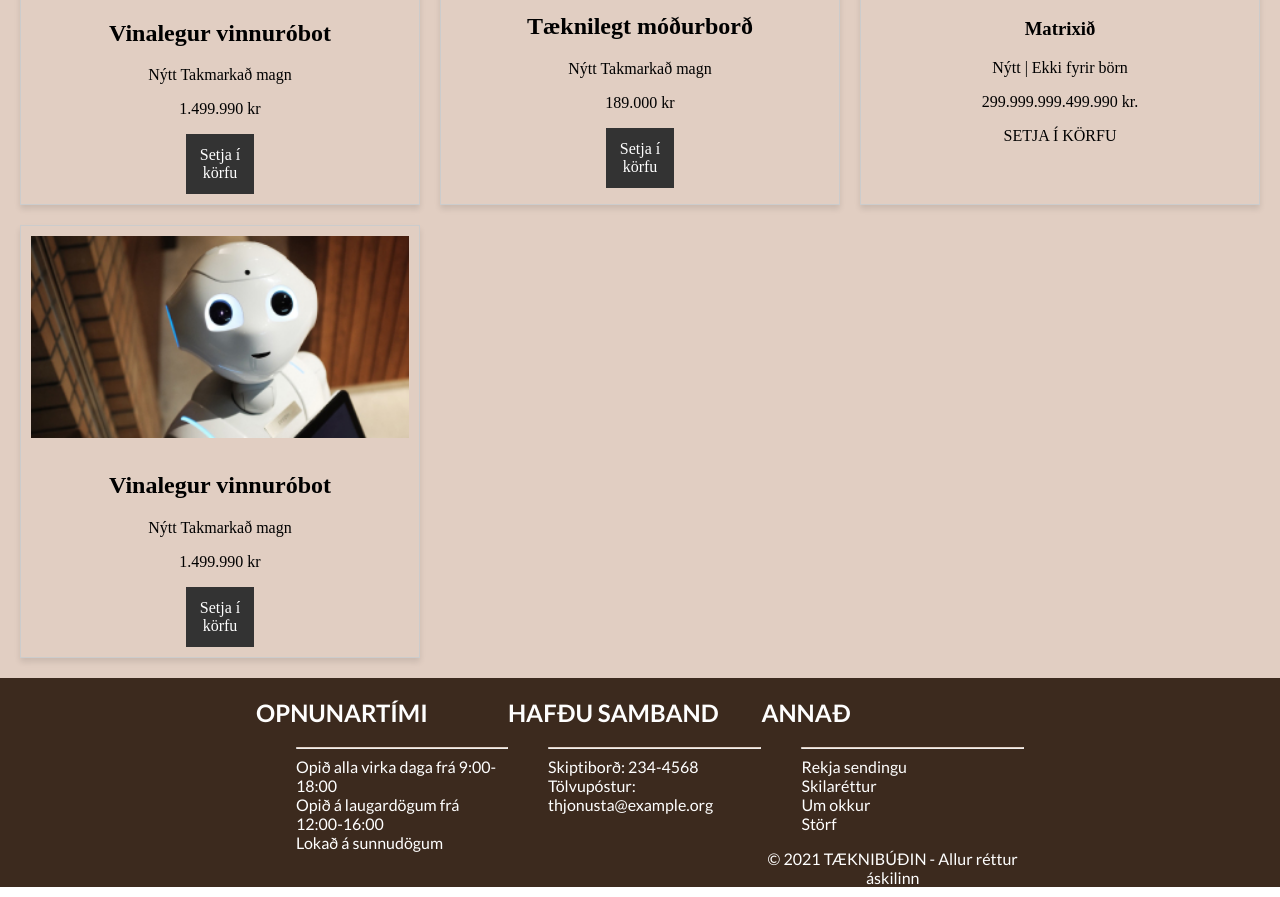
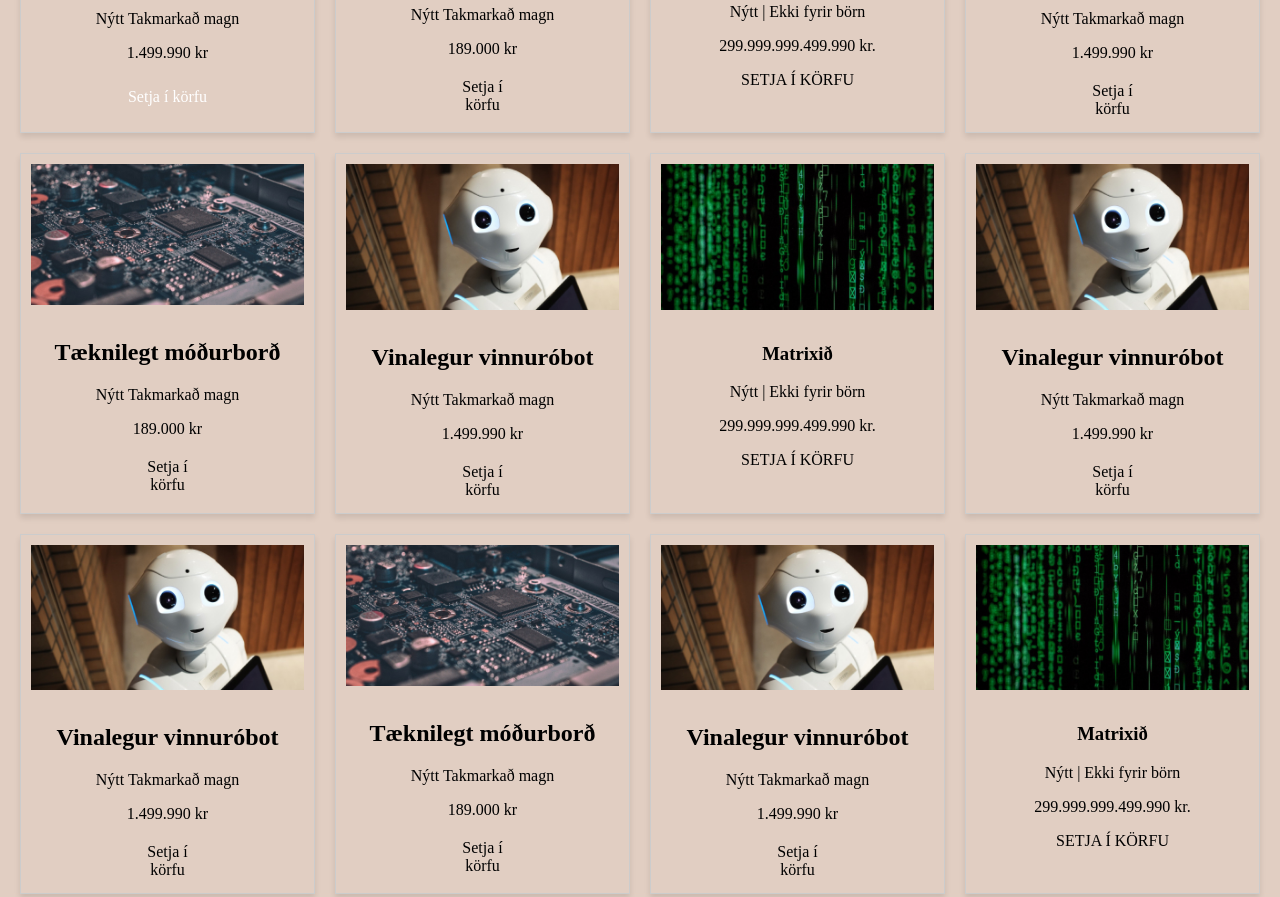
Before and after one commit to edilinga/hopurinn, a website: page vorulisti.html in a window 1280 px wide. Shown: the part 247-1144 px from the top of the page. Drawn offline with Linux system fonts and the light colour scheme; a web font is replaced by a local one.

Commit message:
bætti við í vörulista og index

```diff
--- a/styles/styles.css
+++ b/styles/styles.css
@@ -204,7 +204,7 @@ Nokkrar af nýjustu vörunum okkar kaflinn
 
 .container {
   display: grid;
-  grid-template-columns: repeat(3, 1fr);
+  grid-template-columns: repeat(4, 1fr);
   gap: 20px;
   padding: 20px;
   background-color: #e1cec2;
@@ -258,14 +258,13 @@ footer .footer-copyright {
   margin-bottom: 10px;
 }
 
-.item button {
-  background-color: #333;
+.view-items{
+  display: inline-block;
+  padding: 10px 20px;
   color: #fff;
-  padding: 8px 12px;
-  border: none;
-  cursor: pointer;
+  text-decoration: none;
+  transition: background-color 0.3s ease;
 }
-
 
 /*Leturgerðir*/
 @font-face {
--- a/vorulisti.html
+++ b/vorulisti.html
@@ -21,7 +21,7 @@
         <h2>Vinalegur vinnuróbot</h2>
         <p><span>Nýtt</span> <span>Takmarkað magn</span></p>
         <p>1.499.990 kr</p>
-        <button>Setja í körfu</button>
+        <a href="#" class="view-items">Setja í körfu</a>
       </div>
       <div class="item">
         <img src="../images/CircuitBoard.jpg" alt="Tæknilegt móðurborð" />
@@ -43,6 +43,62 @@
         <p><span>Nýtt</span> <span>Takmarkað magn</span></p>
         <p>1.499.990 kr</p>
         <button>Setja í körfu</button>
+      </div>
+      <div class="item">
+        <img src="../images/CircuitBoard.jpg" alt="Tæknilegt móðurborð" />
+        <h2>Tæknilegt móðurborð</h2>
+        <p><span>Nýtt</span> <span>Takmarkað magn</span></p>
+        <p>189.000 kr</p>
+        <button>Setja í körfu</button>
+      </div>
+      <div class="item">
+        <img src="../images/Robot.jpg" alt="Vinalegur vinnuróbot" />
+        <h2>Vinalegur vinnuróbot</h2>
+        <p><span>Nýtt</span> <span>Takmarkað magn</span></p>
+        <p>1.499.990 kr</p>
+        <button>Setja í körfu</button>
+      </div>
+      <div class="item">
+        <img src="../images/Matrix.jpg" alt="Matrixið" />
+        <h3>Matrixið</h3>
+        <p><span>Nýtt</span> | <span>Ekki fyrir börn</span></p>
+        <p>299.999.999.499.990 kr.</p>
+        <a href="#">SETJA Í KÖRFU</a>
+      </div>
+      <div class="item">
+        <img src="../images/Robot.jpg" alt="Vinalegur vinnuróbot" />
+        <h2>Vinalegur vinnuróbot</h2>
+        <p><span>Nýtt</span> <span>Takmarkað magn</span></p>
+        <p>1.499.990 kr</p>
+        <button>Setja í körfu</button>
+      </div>
+      <div class="item">
+        <img src="../images/Robot.jpg" alt="Vinalegur vinnuróbot" />
+        <h2>Vinalegur vinnuróbot</h2>
+        <p><span>Nýtt</span> <span>Takmarkað magn</span></p>
+        <p>1.499.990 kr</p>
+        <button>Setja í körfu</button>
+      </div>
+      <div class="item">
+        <img src="../images/CircuitBoard.jpg" alt="Tæknilegt móðurborð" />
+        <h2>Tæknilegt móðurborð</h2>
+        <p><span>Nýtt</span> <span>Takmarkað magn</span></p>
+        <p>189.000 kr</p>
+        <button>Setja í körfu</button>
+      </div>
+      <div class="item">
+        <img src="../images/Robot.jpg" alt="Vinalegur vinnuróbot" />
+        <h2>Vinalegur vinnuróbot</h2>
+        <p><span>Nýtt</span> <span>Takmarkað magn</span></p>
+        <p>1.499.990 kr</p>
+        <button>Setja í körfu</button>
+      </div>
+      <div class="item">
+        <img src="../images/Matrix.jpg" alt="Matrixið" />
+        <h3>Matrixið</h3>
+        <p><span>Nýtt</span> | <span>Ekki fyrir börn</span></p>
+        <p>299.999.999.499.990 kr.</p>
+        <a href="#">SETJA Í KÖRFU</a>
       </div>
     </div>
     </div>
```
Also changed, not shown: index.html (+12 -2 lines).
